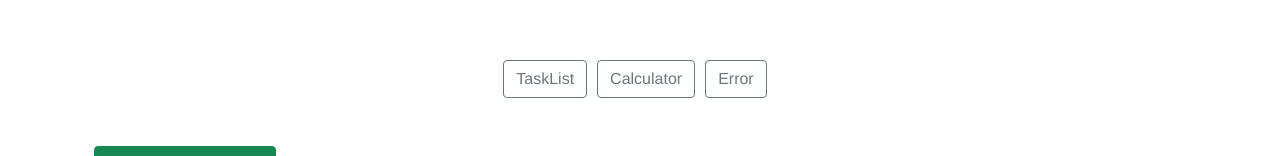
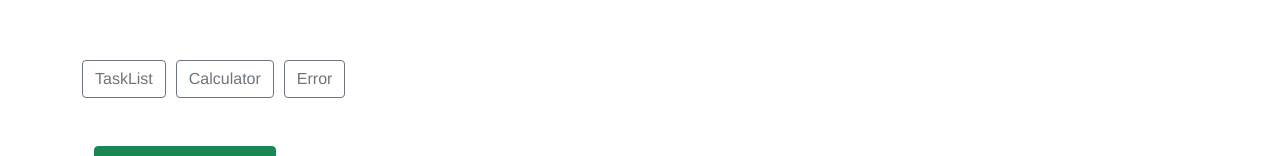
Before and after one commit to elis1386/GB_vue, a Vue app in the folder Vue/: page /taskList in a window 1280 px wide. Shown: the top 156 px of the page. Built offline with nearby package versions, Linux system fonts and the light colour scheme; no server answers.

Commit message:
modify lesson5

```diff
--- a/Vue/src/components/FastPay.vue
+++ b/Vue/src/components/FastPay.vue
@@ -21,8 +21,9 @@ export default {
             if(this.$route.name !== name){
                 this.$router.push({name, params})
             }
-           console.log(item)
+
         },
+
     }
 }
 
--- a/Vue/src/components/Navigation.vue
+++ b/Vue/src/components/Navigation.vue
@@ -1,10 +1,11 @@
 <template>
     <div>
         <div class="container">
+          <div class="links">
             <router-link to="/taskList"><a class="btn btn-outline-secondary btn-space " href="#tasklist" role="button">TaskList</a></router-link>
             <router-link to="/calc"><a class="btn btn-outline-secondary btn-space" href="#calc" role="button">Calculator</a></router-link>
             <router-link to="/404"><a class="btn btn-outline-secondary btn-space" href="#404">Error</a></router-link>
-
+          </div>
 
             <router-view />
         </div>
@@ -85,6 +86,10 @@ export default {
 
 
 <style scoped>
+.links {
+  display: flex;
+  align-items: flex-start;
+}
 .btn-space {
     margin-right: 10px;
 }
--- a/Vue/src/components/PaymentForm.vue
+++ b/Vue/src/components/PaymentForm.vue
@@ -5,7 +5,7 @@
         <input class="input-group mb-3" type="text" v-model.number="amount" placeholder="payment amount">
         <input class="input-group mb-3" type="text" v-model="date" placeholder="payment date">
         <FastPay />
-        <button type="button" v-show="!isEmpty" class="btn btn-primary mb-3"  @click="addNewPayment"> + Add </button>
+        <button type="button"  class="btn btn-primary mb-3"  @click="addNewPayment"> + Add </button>
         </form>
     </div>
 </template>
@@ -27,7 +27,7 @@ export default {
             description: '',
             amount: 0,
             date: '',
-            formVisible: false,
+            formVisible: true,
         }
     },
     watch: {
@@ -70,7 +70,7 @@ export default {
             }
             this.addDataToList2(data)
             this.setParams()
-            this.formVisible = false;
+            this.formVisible = false
             },
         setParams(){
             if(this.getMatch()){
```
